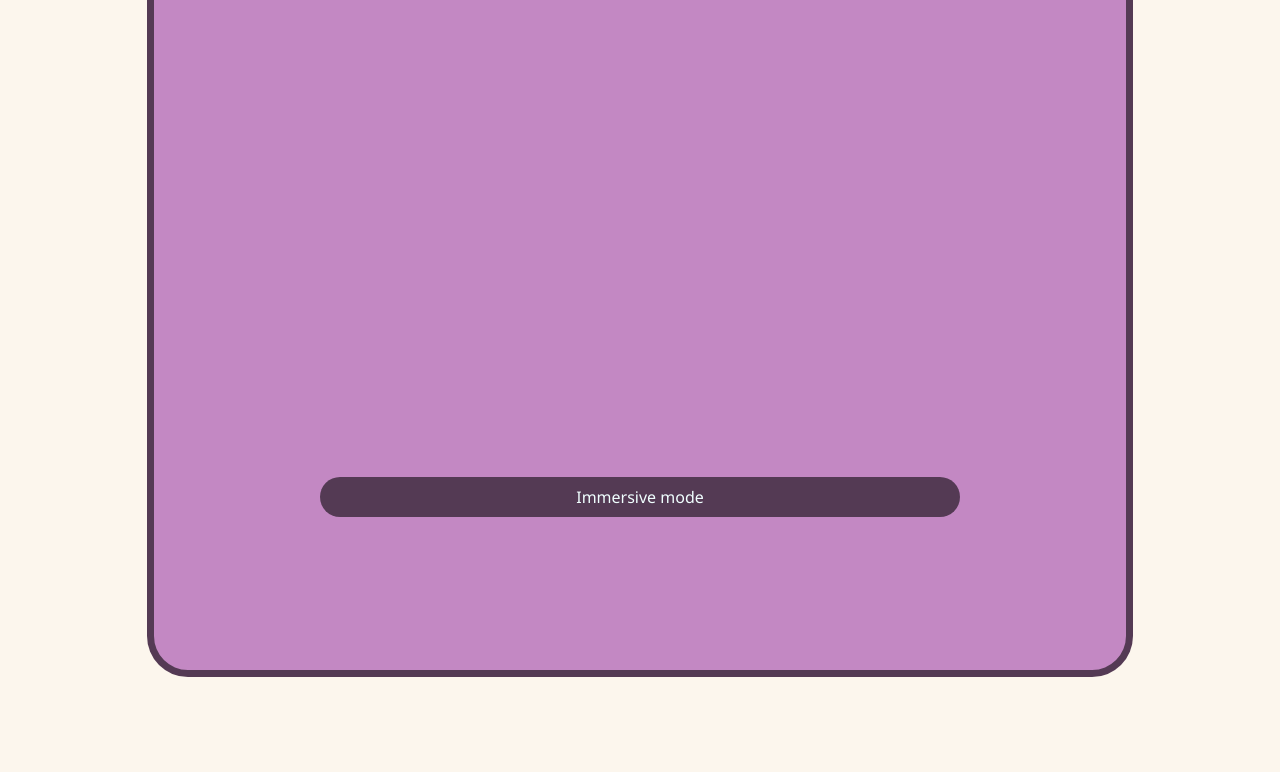
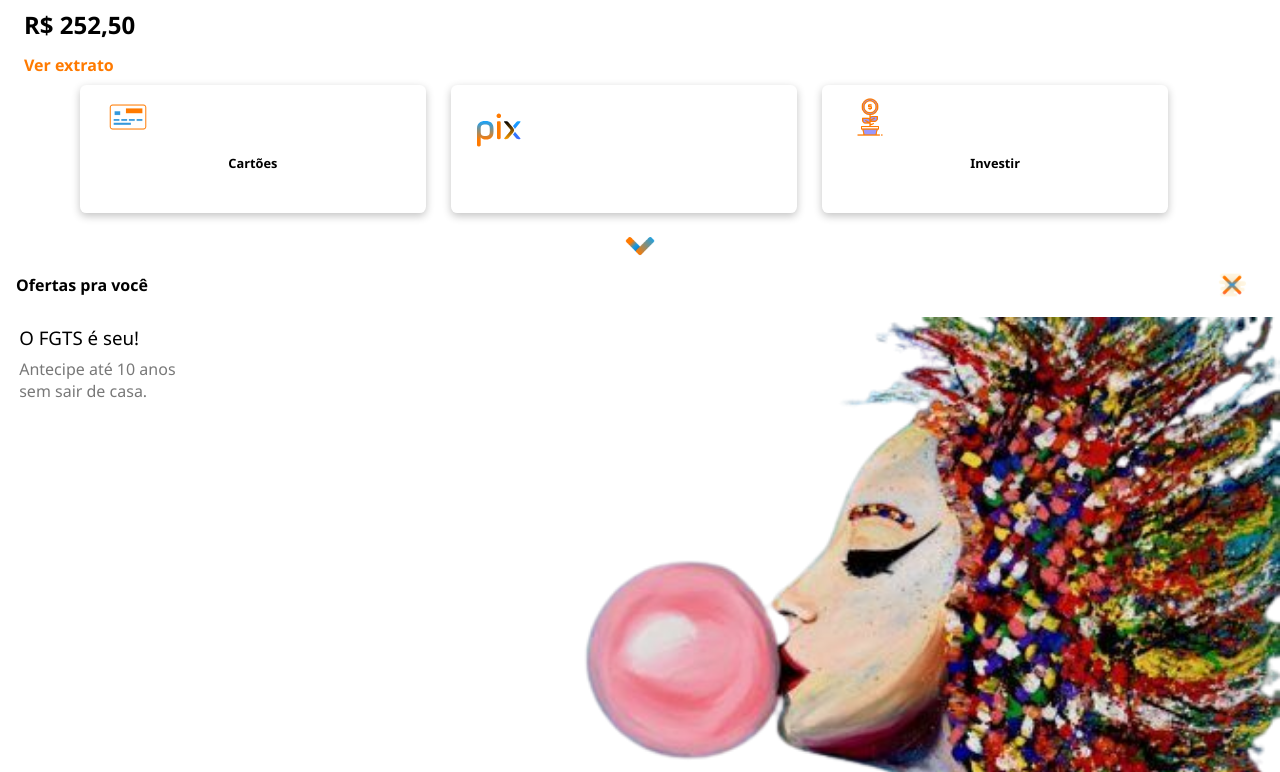
Before and after one commit to haniafif/ProjetoInterimersivo, a plain HTML site: page index.html in a window 1280 px wide. Shown: the part 83-855 px from the top of the page. Before the commit the page ends 800 px from the top, so only its background shows below. Drawn offline with Linux system fonts and the light colour scheme.

Commit message:
Add files via upload

```diff
--- a/index.html
+++ b/index.html
@@ -4,61 +4,95 @@
     <meta charset="UTF-8">
     <meta http-equiv="X-UA-Compatible" content="IE=edge">
     <meta name="viewport" content="width=device-width, initial-scale=1.0">
-    <title>APP</title>
     <link rel="stylesheet" href="style.css">
+    <title>Inter</title>
 </head>
 <body>
-    <section class="page fs" id="Fullpage">
+   <header>
+       <h1>inter</h1>
+       <nav>
+           <img src="Assets/info.png" alt="">
+           <img src="Assets/search.png" alt="">
+           <img src="Assets/menu.png" alt="">
+       </nav>
+   </header>
 
-        <button id="but1" onclick="fs()">Immersive mode</button>
-        <a onclick="sumirfull() , mostrarpag1() ,mostrarpag2()" href="#">
-            <div id="inter">a</div>
-        </a>
-        <img id="img1" src="Assets/HOME.jpg" alt="">
+   <section class="dinheiro">
+       <h2>R$ 252,50</h2>
+       <p>Ver extrato</p>
+   </section>
 
-    </section>
+   <section class="cards">
 
+       <div class="card">
+           <img src="Assets/cartao.png" alt="">
+           <p>Cartões</p>
 
-    <section class="pages" id="pag1">
+       </div>
 
-        <h1>inter</h1>
+       <div class="card">
+        <svg xmlns="http://www.w3.org/2000/svg" xmlns:xlink="http://www.w3.org/1999/xlink" width="128px" height="128px" viewBox="0 0 240 198" version="1.1">
+            <!-- Generator: Sketch 55 (78076) - https://sketchapp.com -->
+            <title>6. logos/logos--pix/couleur</title>
+            <desc>Created with Sketch.</desc>
+            <defs>
+                <linearGradient x1="50%" y1="0%" x2="50%" y2="100%" id="linearGradient-1">
+                    <stop stop-color="#12A3FF" offset="0%"/>
+                    <stop stop-color="#3D68FF" offset="100%"/>
+                </linearGradient>
+                <linearGradient x1="68.6429521%" y1="0%" x2="68.6429501%" y2="100%" id="linearGradient-2">
+                    <stop stop-color="##FF7A00" offset="0%"/>
+                    <stop stop-color="#FF9F00" offset="100%"/>
+                </linearGradient>
+                <linearGradient x1="50%" y1="0%" x2="50%" y2="73.0493975%" id="linearGradient-3">
+                    <stop stop-color="#12A3FF" offset="0%"/>
+                    <stop stop-color="#FF7A00" offset="100%"/>
+                </linearGradient>
+                <linearGradient x1="50%" y1="28.3619163%" x2="50%" y2="100%" id="linearGradient-4">
+                    <stop stop-color="#FF7A00" offset="0%"/>
+                    <stop stop-color="#FF7A00" offset="100%"/>
+                </linearGradient>
+            </defs>
+            <g id="6.-logos/logos--pix/couleur" stroke="none" stroke-width="1" fill="none" fill-rule="evenodd">
+                <g id="Group" transform="translate(143.000000, 58.500000)">
+                    <path d="M42.554995,61.4262286 L45.6523522,57.6680705 C48.4082155,54.4902327 50.3666408,51.4215698 51.5276279,48.3989 L75.1046427,77.1846779 C79.3838825,82.6679776 79.1798504,83.6835372 72.048086,83.6835372 L69.6027199,83.6835372 C62.4709555,83.6835372 59.8218592,82.2618741 55.5426194,77.1846779 L42.554995,61.4262286 Z M42.5549622,22.2670198 L55.5426194,6.5085306 C59.8218592,1.4313344 62.4709555,0.00967133196 69.6027199,0.00967133196 L72.048086,0.00967133196 C79.1798504,0.00967133196 79.3838825,1.0252309 75.1046427,6.5085306 L51.5276279,35.2943085 C50.3666384,32.2716324 48.4082074,29.202963 45.6523349,26.0251181 L42.5549622,22.2670198 Z" id="Combined-Shape" fill="url(#linearGradient-1)"/>
+                    <path d="M41.865595,83.6835372 C48.9973595,83.6835372 49.2013915,82.6679776 44.9221517,77.1846779 L20.4696981,47.3300544 C18.6358244,45.0961843 17.6168716,43.2681169 17.6168716,41.8464539 C17.6168716,40.221739 18.6358244,38.3939725 20.4696981,36.3631542 L44.9221517,6.5085306 C49.2013915,1.0252309 48.9973595,0.00967133196 41.865595,0.00967133196 L39.4202289,0.00967133196 C32.2884645,0.00967133196 29.6393682,1.4313344 25.3601284,6.5085306 L6.61332779,29.2548388 C-1.33396111,38.3939725 -1.33396111,45.2992361 6.61332779,54.4383697 L25.3601284,77.1846779 C29.6393682,82.2618741 32.2884645,83.6835372 39.4202289,83.6835372 L41.865595,83.6835372 Z" id="Page-1" fill="url(#linearGradient-2)" transform="translate(24.207059, 41.846604) scale(-1, 1) translate(-24.207059, -41.846604) "/>
+                </g>
+                <path d="M17,168.219601 C17,174.283189 18.5209622,175.799086 24.6048108,175.799086 L26.6325656,175.799086 C32.7164142,175.799086 34.2373764,174.283189 34.2373764,168.219601 L34.2373764,133.017522 C38.8002629,140.259979 47.0810894,143.965538 59.0795637,143.965538 C82.5697196,143.965538 94.2303322,131.669993 94.2303322,107.247562 L94.2303322,92.5939868 C94.2303322,68.1712646 81.7247731,56.7181434 55.5305545,56.7181434 C31.1954521,56.7181434 17,68.5082925 17,92.5939868 L17,168.219601 Z M76.8240249,107.584298 C76.8240249,121.732477 72.0922075,127.627698 55.6997776,127.627698 C38.9691938,127.627698 34.2373764,121.564109 34.2373764,107.584298 L34.2373764,93.0990917 C34.2373764,78.9509128 39.3073477,72.8873243 55.6997776,72.8873243 C72.4300692,72.8873243 76.8240249,78.9509128 76.8240249,93.0990917 L76.8240249,107.584298 Z" id="Fill-1" fill="url(#linearGradient-3)"/>
+                <path d="M110.485741,134.401644 C110.485741,140.465232 112.006703,141.98113 118.090552,141.98113 L120.287238,141.98113 C126.371086,141.98113 127.892048,140.465232 127.892048,134.401644 L127.892048,66.0184879 C127.892048,59.9548994 126.371086,58.4390023 120.287238,58.4390023 L118.090552,58.4390023 C112.006703,58.4390023 110.485741,59.9548994 110.485741,66.0184879 L110.485741,134.401644 Z M111.668549,40.2485281 C115.893574,44.2908233 122.653146,44.2908233 126.70924,40.2485281 C130.933973,36.0375733 130.933973,29.3005117 126.70924,25.2582165 C122.653146,21.0472617 115.893574,21.0472617 111.668549,25.2582165 C107.443817,29.3005117 107.443817,36.0375733 111.668549,40.2485281 L111.668549,40.2485281 Z" id="Fill-2" fill="url(#linearGradient-4)"/>
+            </g>
+        </svg>
+       </div>
 
+       <div class="card">
+           <img src="Assets/investir.png" alt="">
+           <p>Investir</p>
 
-    </section>
+       </div>
 
+   </section>
 
-    <section class="pages" id="pag2">
-        <img id="img3" src="Assets/dentroapp.jpg" alt="">
+   <section class="sobre">
+       <div class="seta">
+           <img src="Assets/seta.png" alt="">
+       </div>
 
-    </section>
+       <div class="ofertas">
+           <p>Ofertas pra você</p>
+           <img src="Assets/fechar.png" alt="">
+       </div>
 
+       <div class="fgts">
+           <div>
+               <h3>O FGTS é seu!</h3>
+               <p>Antecipe até 10 anos <br> sem sair de casa.</p>
+           </div>
+           <img src="Assets/mulher.png" alt="">
+       </div>
 
-    <section class="pages" id="pag3">
+       <button><p>Preciso!</p></button>
+   </section>
 
-    </section>
-
-    <script>
-        function fs(){
-            document.documentElement.requestFullscreen()
-        }
-
-        function sumirfull(){
-            document.getElementById("Fullpage").classList.add("sumir")
-        }
-
-        function mostrarpag1(){
-            document.getElementById("pag1").classList.add("mostrarpag1")
-        }
-
-       setTimeout(function mostrarpag2(){
-            document.getElementById("pag1").classList.remove("mostrarpag1")
-            document.getElementById("pag2").classList.add("mostrarpag1")
-      }  , 6000) ;
-
-
-
-
-    </script>
 
 </body>
 </html>
--- a/style.css
+++ b/style.css
@@ -1,137 +1,147 @@
-* {
-    font-size: 62.5%;
-    font-size: 1.6rem;
+/* -------------------- GERAL ------------------ */
+
+*{
     margin: 0;
     padding: 0;
     box-sizing: border-box;
+    font-family: 'Segoe UI', Tahoma, Geneva, Verdana, sans-serif;
+}
+
+
+/* -------------------- header ------------------ */
+header{
+    width: 100vw;
+}
+
+h1{
+    margin-top: 1.5rem;
+    margin-left: 1.5rem;
+    color: #FF7A00;
+}
+
+nav{
+    position: fixed;
+    top: 0;
+    right: 0;
+}
+
+nav img{
+    margin: 2.1rem 1rem 0 .6rem;
+}
+
+/* -------------------- dinheiro ------------------ */
+
+.dinheiro h2{
+    font-size: 1.5rem;
+    font-weight: 600;
+    margin: 1.5rem 0 .8rem 1.5rem;
+}
+
+.dinheiro p{
+    color: #FF7A00;
+    font-weight: 700;
+    margin-left: 1.5rem;
+}
+
+/* -------------------- Cards ------------------ */
+.cards{
+    display: flex;
+    justify-content: center;
+    align-items: center;
+    margin-top: .6rem;
+    width: 96vw;
+    gap: .4rem;
+}
+.card{
+    box-shadow: rgba(0, 0, 0, 0.24) 0px 3px 8px;
+    width: 27vw;
+    height: 16vh;
+    border-radius: .4rem;
+    margin-left: 1.2rem;
 
 }
 
-.pages{
-    z-index: 99;
-    display: none;
-    transition-duration: 600ms;
+.card img{
+    transform: scale(0.6);
+    margin-left: 1rem;
 }
 
-body{
-    background-color: rgba(250, 235, 215, 0.445);
+.card p{
+    text-align: center;
+    font-size: .8rem;
+    font-weight: 600;
 }
 
-.page{
+.card svg{
+    transform: scale(0.4);
+    margin-top: -1.2rem;
+    margin-left: -1rem;
+}
+
+/* -------------------- Ofertas------------------ */
+.seta{
+    transform: scale(0.34);
+    display: flex;
+    justify-content: center;
+    margin-top: -1rem;
+}
+
+.ofertas{
+    display: flex;
+    justify-content: space-between;
+    align-items: center;
+    margin-inline: 1rem;
+    margin-top: -2.5rem;
+}
+.ofertas p{
+    font-weight: 600;
+}
+.ofertas img{
+    transform: scale(0.44);
+}
+.fgts{
+    display: grid;
+    grid-template-columns: 50%, 50%;
+}
+.fgts h3{
+    display: flex;
+    margin-left: 1.2rem;
+    margin-top: .5rem;
+    font-weight: 500;
+    grid-column-start: 1;
+    grid-column-end: 3;
+}
+
+.fgts p{
+    margin-left: 1.2rem;
+    margin-top: .5rem;
+    color: rgba(0, 0, 0, 0.534);
+    grid-column-start: 1;
+    grid-column-end: 3;
+}
+
+.sobre button{
     display: flex;
     justify-content: center;
     align-items: center;
-    background: hsl(300, 33%, 65%);
+    border: none;
+    background-color: #FF7A00;
+    border-radius: .3rem;
+    margin-left: 1rem;
+    padding-right: 3rem;
+    height: 1.8rem;
+    margin-top: -2rem;
+    color: white;
+ }
+
+ button p{
+    margin-left: 3rem;
+    font-weight: 600;
+ }
+
+.fgts img{
+    grid-column-start: 3;
+    grid-column-end: 3;
     height: 100%;
-    border-radius: 1.6rem;
+    width: 100%;
 }
-
-#Fullpage{
-    height: 90vh;
-    width: min(77vw , 100%);
-    margin: 5vh auto;
-    transition-duration: 1s;
-    transform-origin: center;
-    border: 0.3rem solid rgba(0, 0, 0, 0.568);
-    z-index: 100;
-
-}
-
-
-#Fullpage button{
-    border: none;
-    width: 50%;
-    height: 5%;
-    font-size: medium;
-    position: absolute;
-    top: 70%;
-    border-radius: 6rem;
-    background-color: rgba(0, 0, 0, 0.568);
-    color: azure;
-    font-family: 'Segoe UI', Tahoma, Geneva, Verdana, sans-serif;
-    cursor: pointer;
-    transition-delay: 1s;
-}
-
-#img1{
-    display: none;
-    transition-duration: 1s;
-    margin: 5vh auto;
-}
-#inter{
-    opacity: 0;
-}
-/* AFTER FULLSCREEN */
-
-:fullscreen #Fullpage.fs{
-    height: 100vh;
-    width: 100vw;
-    margin: 0;
-    border: 0;
-    border-radius: 0;
-}
-
-:fullscreen #Fullpage button{
-    display:none
-}
-
-:fullscreen #inter{
-    position: absolute;
-    top: 5%;
-    left: 3%;
-    width: 35%;
-    height: 25%;
-    opacity: 0;
-}
-
-:fullscreen #img1{
-    height: 100vh;
-    width: 100vw;
-    margin: 0;
-    border: 0;
-    border-radius: 0;
-    display: initial;
-}
-
-:fullscreen a{
-    cursor: pointer;
-}
-
-.sumir{
-    z-index: 1;
-    display: none;
-}
-
-/* pag1 (Dentro do Inter) Tela de carregamento */
-
-
-.mostrarpag1{
-    display: flex;
-    justify-content: center;
-    align-items: center;
-    background-color: white;
-    height: 100vh;
-    width: 100vw;
-    border-radius: 0;
-}
-
-#pag1 h1{
-     color: orangered;
-     font-size: 6rem;
-}
-
-#img2{
-    transition-duration: 700ms;
-    width: 45%;
-    height: 45%;
-}
-
-/* pag1 (Dentro do Inter) */
-
-#img3{
-    height: 100vh;
-    width: 100vw;
-    margin: 0;
-    border: 0;
-    border-radius: 0;
-}
```
Also changed, not shown: Assets/cartao.png (added), Assets/fechar.png (added), Assets/info.png (added), Assets/investir.png (added), Assets/menu.png (added), Assets/mulher.png (added), Assets/search.png (added), Assets/seta.png (added).
